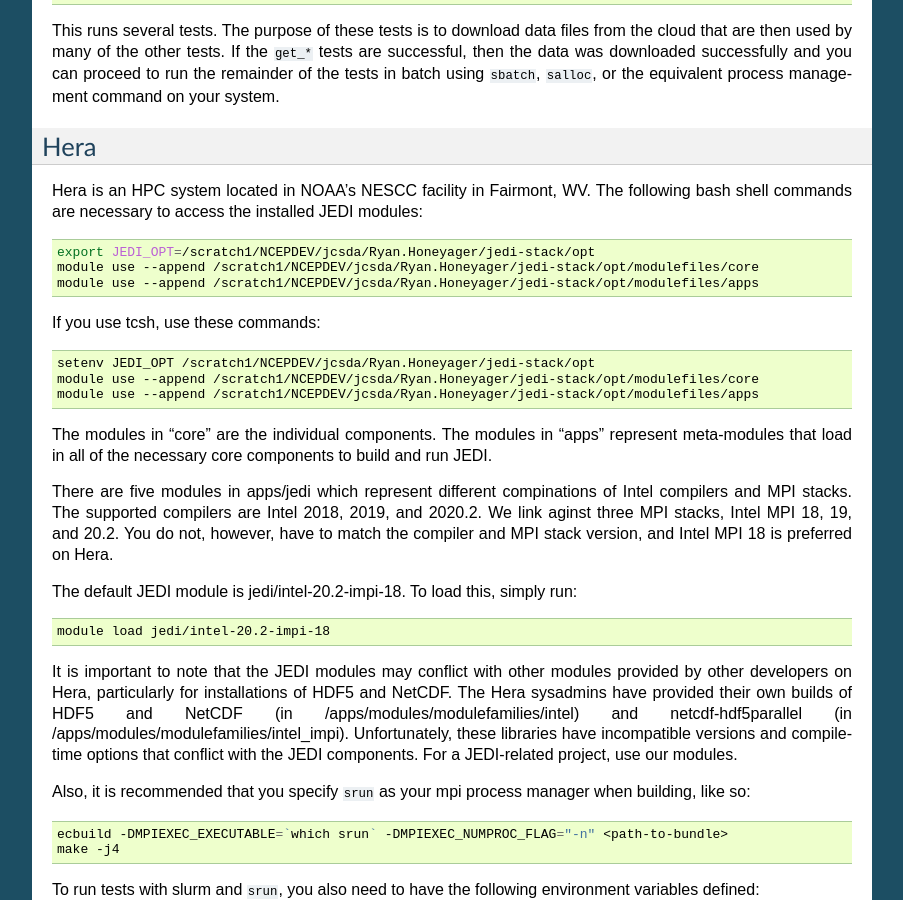
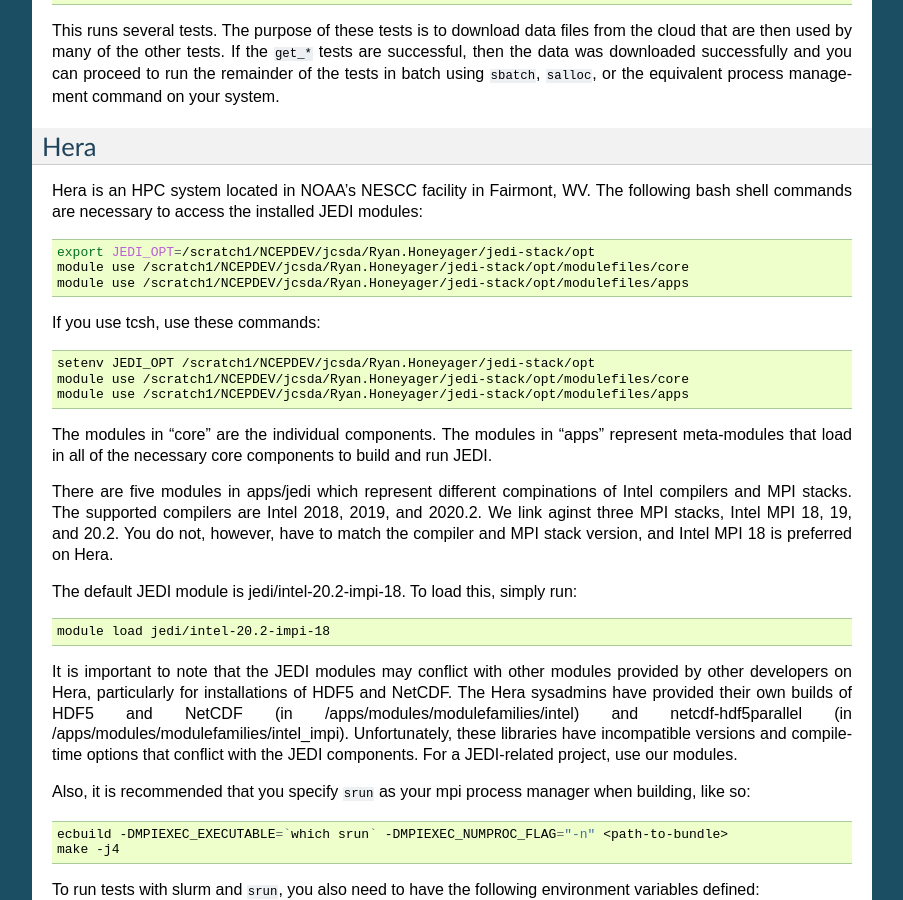
Before and after one commit to JCSDA/jedi-docs, a Sphinx documentation site: the page built from docs/using/jedi_environment/modules.rst, in a window 1280 px wide and 900 px high, scrolled down 1909 px. Shown: the whole window, without its empty margins (198-1101 px from the left). Built offline with Sphinx 7.4.7, drawn with Linux system fonts in a browser that asks for light colours.

Commit message:
Removed --append

```diff
--- a/docs/using/jedi_environment/modules.rst
+++ b/docs/using/jedi_environment/modules.rst
@@ -107,16 +107,16 @@
 .. code-block:: bash
 
    export JEDI_OPT=/scratch1/NCEPDEV/jcsda/Ryan.Honeyager/jedi-stack/opt
-   module use --append /scratch1/NCEPDEV/jcsda/Ryan.Honeyager/jedi-stack/opt/modulefiles/core
-   module use --append /scratch1/NCEPDEV/jcsda/Ryan.Honeyager/jedi-stack/opt/modulefiles/apps
+   module use /scratch1/NCEPDEV/jcsda/Ryan.Honeyager/jedi-stack/opt/modulefiles/core
+   module use /scratch1/NCEPDEV/jcsda/Ryan.Honeyager/jedi-stack/opt/modulefiles/apps
 
 If you use tcsh, use these commands:
 
 .. code-block:: bash
 
    setenv JEDI_OPT /scratch1/NCEPDEV/jcsda/Ryan.Honeyager/jedi-stack/opt
-   module use --append /scratch1/NCEPDEV/jcsda/Ryan.Honeyager/jedi-stack/opt/modulefiles/core
-   module use --append /scratch1/NCEPDEV/jcsda/Ryan.Honeyager/jedi-stack/opt/modulefiles/apps
+   module use /scratch1/NCEPDEV/jcsda/Ryan.Honeyager/jedi-stack/opt/modulefiles/core
+   module use /scratch1/NCEPDEV/jcsda/Ryan.Honeyager/jedi-stack/opt/modulefiles/apps
 
 The modules in "core" are the individual components. The modules in "apps" represent meta-modules that load
 in all of the necessary core components to build and run JEDI.
```
